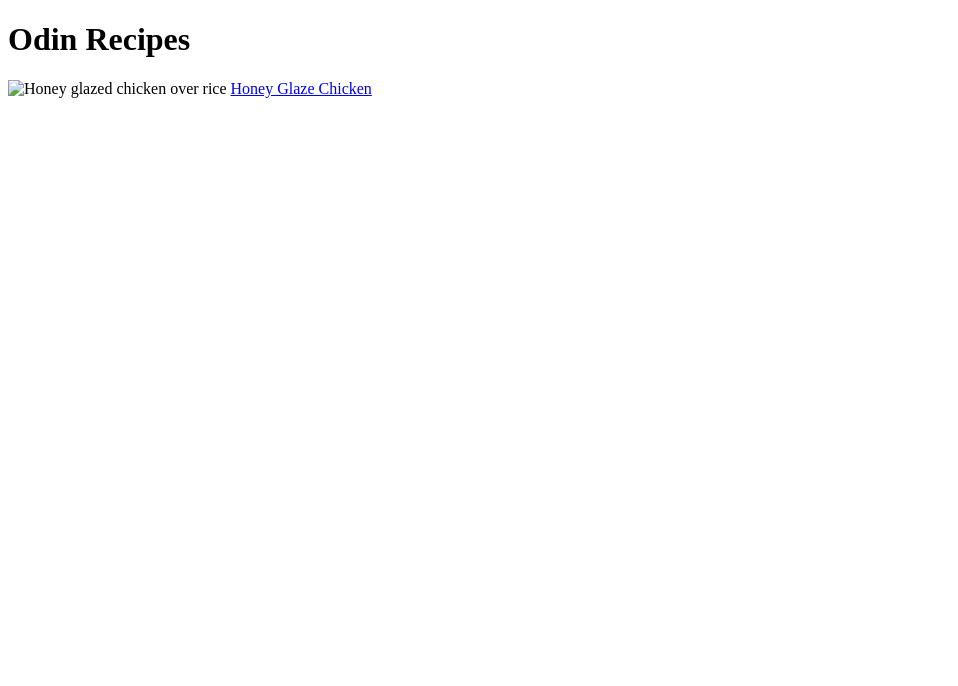
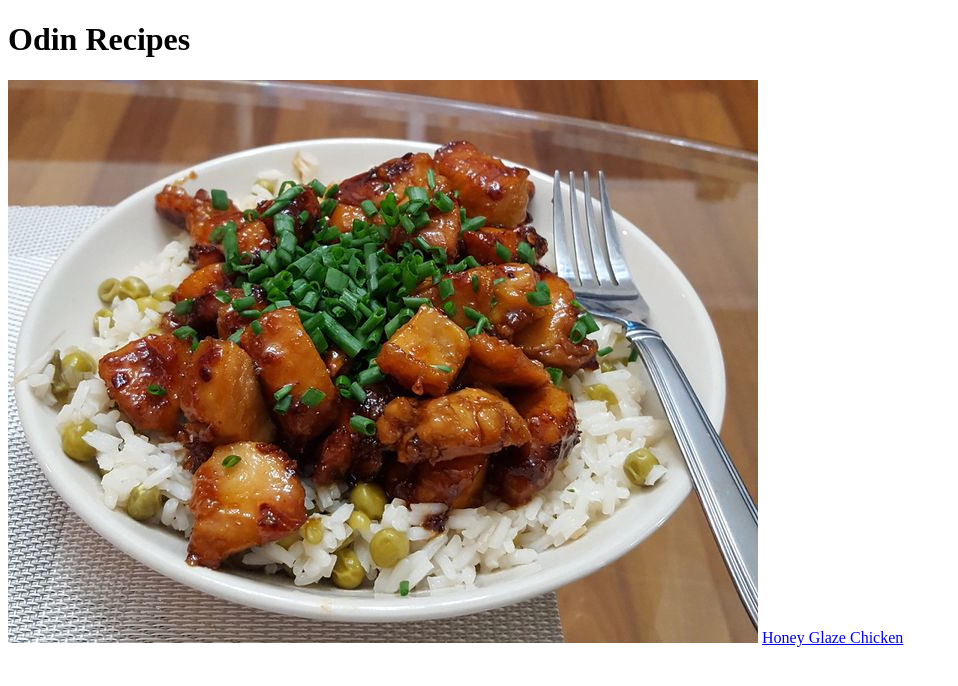
Before and after one commit to philmh9303/odin-recipes, a plain HTML site: page index.html in a window 1280 px wide. Shown: the whole page, without its empty margins (0-958 px from the left). Drawn offline with Linux system fonts and the light colour scheme.

Commit message:
added = next to src to show the jpg image

```diff
--- a/index.html
+++ b/index.html
@@ -7,7 +7,7 @@
 
     <body>
         <h1>Odin Recipes</h1>
-        <img src'../images/honey-Glazed-Chicken.jpg' alt="Honey glazed chicken over rice">
+        <img src="images/honey-glazed-chicken.jpg">
         <a href="recipes/honey-glaze-chicken.html">Honey Glaze Chicken</a>
     </body>
 </html>
```
